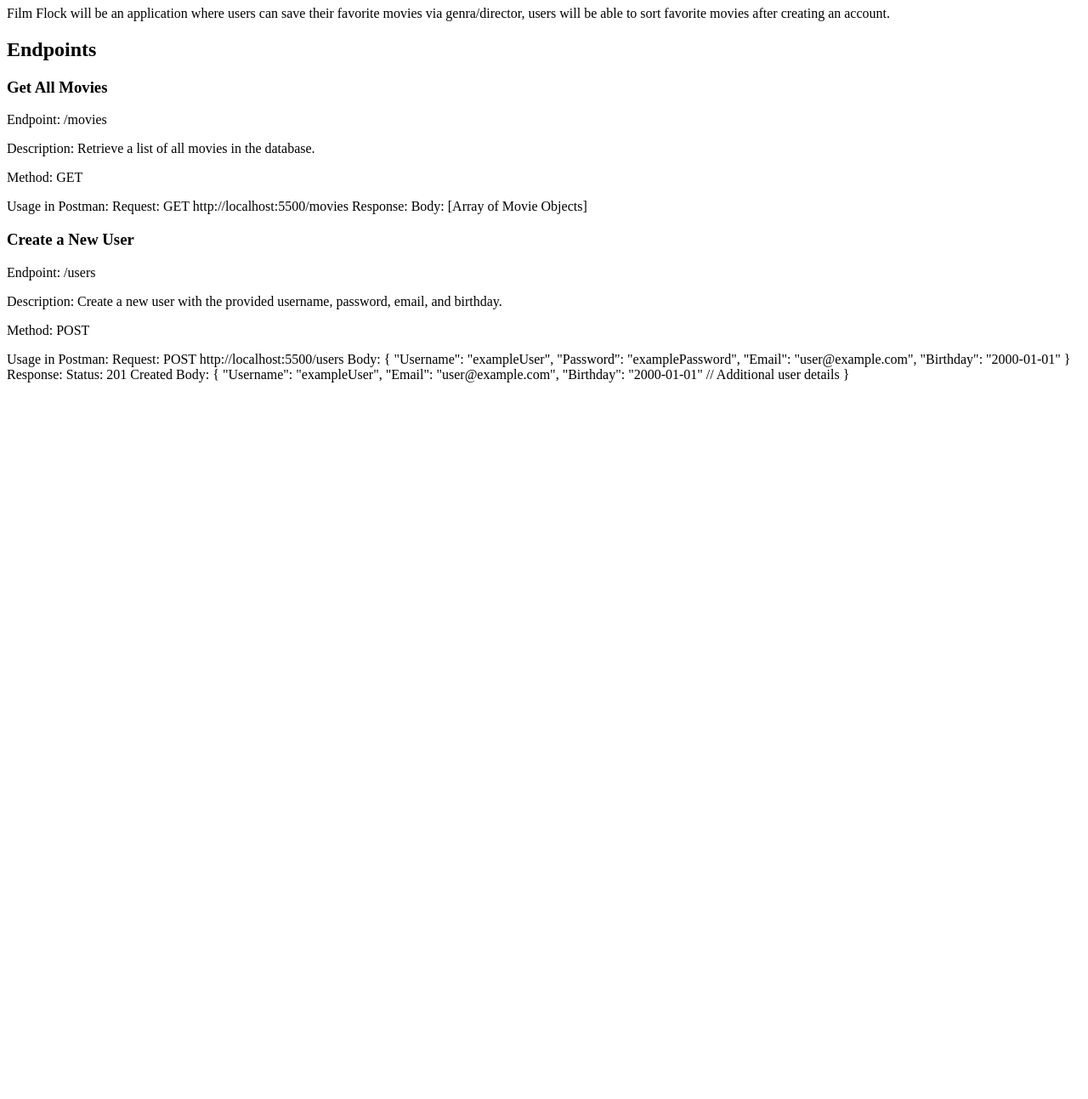
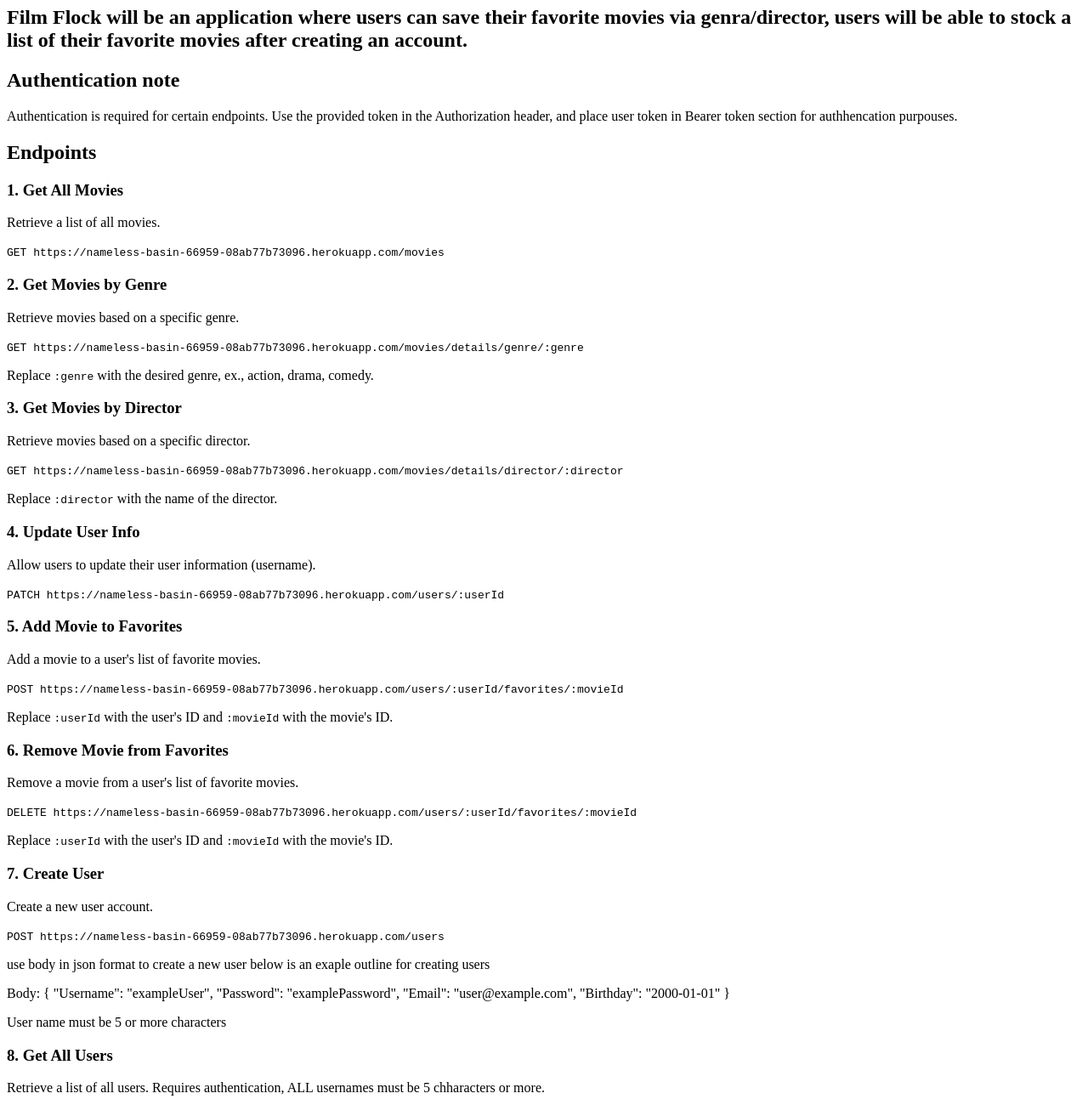
Before and after one commit to Space-Chase/Film_Flock, a website: page documentation.html in a window 1280 px wide. Shown: the part 73-1366 px from the top of the page at 85% size. Before the commit the page ends 800 px from the top, so only its background shows below. Drawn offline with Linux system fonts and the light colour scheme.

Commit message:
Documentation updated

```diff
--- a/documentation.html
+++ b/documentation.html
@@ -1,59 +1,93 @@
 <!DOCTYPE html>
+<html lang="en">
 
 <head>
-    <meta charset="utf-8" />
-    <title>Film Flock</title>
+    <meta charset="utf-8"/>
+    <title>Film Flock Movie API</title>
 </head>
 
 <body>
-    <h1>Film Flock API Documentation</h1>
+    <h1>Movie API Documentation (Film Flock)</h1>
 
-    <p>Film Flock will be an application where users can save their favorite movies via genra/director, users will be able to sort favorite movies after creating an account.
-    </p>
+    <h2>Film Flock will be an application where users can save their favorite movies via genra/director, users will be
+        able to stock a list of their favorite movies after creating an account.
+    </h2>
+
+    <h2>Authentication note</h2>
+    <p>Authentication is required for certain endpoints. Use the provided token in the Authorization header, and place
+        user token in Bearer token section for authhencation purpouses.</p>
 
     <h2>Endpoints</h2>
 
-        <div>
-            <h3>Get All Movies</h3>
-            <p>Endpoint: /movies </p>
-            <p>Description: Retrieve a list of all movies in the database.</p>
-            <p>Method: GET</p>
-            <p>Usage in Postman:
+    <h3>1. Get All Movies</h3>
+    <p>Retrieve a list of all movies.</p>
+    <code>GET https://nameless-basin-66959-08ab77b73096.herokuapp.com/movies</code>
 
-                Request:
-                GET http://localhost:5500/movies
+    <h3>2. Get Movies by Genre</h3>
+    <p>Retrieve movies based on a specific genre.</p>
+    <code>GET https://nameless-basin-66959-08ab77b73096.herokuapp.com/movies/details/genre/:genre</code>
+    <p>Replace <code>:genre</code> with the desired genre, ex., action, drama, comedy.</p>
 
-                Response:
+    <h3>3. Get Movies by Director</h3>
+    <p>Retrieve movies based on a specific director.</p>
+    <code>GET https://nameless-basin-66959-08ab77b73096.herokuapp.com/movies/details/director/:director</code>
+    <p>Replace <code>:director</code> with the name of the director.</p>
 
-                Body: [Array of Movie Objects]
-            </p>
-        </div>
-        <div>
-            <h3>Create a New User</h3>
-            <p>Endpoint: /users</p>
-            <p>Description: Create a new user with the provided username, password, email, and birthday.</p>
-            <p>Method: POST</p>
-            <p>Usage in Postman:
+    <h3>4. Update User Info</h3>
+    <p>Allow users to update their user information (username).</p>
+    <code>PATCH https://nameless-basin-66959-08ab77b73096.herokuapp.com/users/:userId</code>
 
-                Request:
-                POST http://localhost:5500/users
-                Body:
+    <h3>5. Add Movie to Favorites</h3>
+    <p>Add a movie to a user's list of favorite movies.</p>
+    <code>POST https://nameless-basin-66959-08ab77b73096.herokuapp.com/users/:userId/favorites/:movieId</code>
+    <p>Replace <code>:userId</code> with the user's ID and <code>:movieId</code> with the movie's ID.</p>
+
+    <h3>6. Remove Movie from Favorites</h3>
+    <p>Remove a movie from a user's list of favorite movies.</p>
+    <code>DELETE https://nameless-basin-66959-08ab77b73096.herokuapp.com/users/:userId/favorites/:movieId</code>
+    <p>Replace <code>:userId</code> with the user's ID and <code>:movieId</code> with the movie's ID.</p>
+
+    <h3>7. Create User</h3>
+    <p>Create a new user account.</p>
+    <code>POST https://nameless-basin-66959-08ab77b73096.herokuapp.com/users</code>
+    <p>use body in json format to create a new user below is an exaple outline for creating users</p>
+    <p>Body:
         {
         "Username": "exampleUser",
         "Password": "examplePassword",
         "Email": "user@example.com",
         "Birthday": "2000-01-01"
-                }
+        }</p>
+    <p>User name must be 5 or more characters</p>
 
-                Response:
-                Status: 201 Created
-                Body:
-                {
-                "Username": "exampleUser",
-                "Email": "user@example.com",
-                "Birthday": "2000-01-01"
-                // Additional user details
-                }
-            </p>
-        </div>
+
+    <h3>8. Get All Users</h3>
+    <p>Retrieve a list of all users. Requires authentication, ALL usernames must be 5 chharacters or more.</p>
+    <code>GET https://nameless-basin-66959-08ab77b73096.herokuapp.com/users</code>
+
+    <h3>9. Get User by Username</h3>
+    <p>Retrieve user information based on the username. Requires authentication.</p>
+    <code>GET https://nameless-basin-66959-08ab77b73096.herokuapp.com/users/:Username</code>
+    <p>Replace <code>:Username</code> with the username.</p>
+
+    <h3>10. Update User Information</h3>
+    <p>Update user information based on the username. Requires authentication.</p>
+    <code>PUT https://nameless-basin-66959-08ab77b73096.herokuapp.com/users/:Username</code>
+    <p>Replace <code>:Username</code> with the username.</p>
+
+    <h3>11. Delete User</h3>
+    <p>Delete a user account based on the username. Requires authentication.</p>
+    <code>DELETE https://nameless-basin-66959-08ab77b73096.herokuapp.com/users/:Username</code>
+    <p>Replace <code>:Username</code> with the username.</p>
+
+    <h2>Notes</h2>
+    <ul>
+        <li>Ensure you include the required authentication token in the bearer token section on Postman 2 for secured
+            endpoints.</li>
+        <li>For endpoints requiring parameters, replace placeholders like <code>:userId</code> with accurate and real
+            values.</li>
+        <li>Errors and status codes will be returned in case of issues. Check the response body for details.</li>
+    </ul>
 </body>
+
+</html>
```
Also changed, not shown: index.js (+1 -42 lines). Lines whose indentation alone changed are shown as unchanged.
